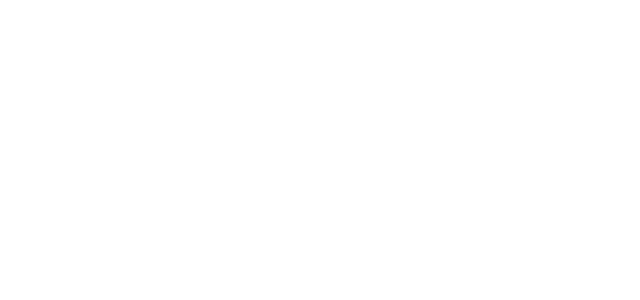
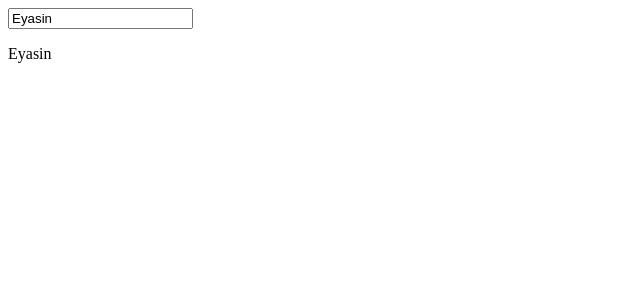
Before and after one commit to Eyasin81/React, a React (Vite) app: page /24 in a window 1280 px wide. Before the commit this address had no page. Shown: the top 300 px of the page, without its empty margins (0-640 px from the left). Built offline with nearby package versions, Linux system fonts and the light colour scheme.

Commit message:
UseState Method

```diff
--- a/src/App.jsx
+++ b/src/App.jsx
@@ -4,6 +4,7 @@
 import EventHandler_onChange_onClick from './Pages/22Event-Handler-onChange-onClick/EventHandler-onChange-onClick';
 // 23EventHandlerBinding
 import EventHandlerBinding from './Pages/23EventHandlerBinding/EventHandlerBinding';
+import UseState from './Pages/24_useState Hook/UseState';
 
 import UseStateWithObject from './Pages/29use State with Object/useStateWithObject';
 //30 Passing Data from Child To Parent
@@ -22,6 +23,7 @@
     <Route path="/" element={<All/>}/>
     <Route path="/onChang" element={<EventHandler_onChange_onClick/>}/>
     <Route path="/EventHandlerBinding" element={<EventHandlerBinding/>}/>
+    <Route path="/24" element={<UseState/>}/>
     </Routes>
     </BrowserRouter>
   );
--- /dev/null
+++ b/src/Pages/24_useState Hook/UseState.jsx
@@ -0,0 +1,22 @@
+import React,{useState} from 'react';
+
+const UseState = () => {
+const [name,setName]=useState("Eyasin")
+const HandleChang=(e)=>{
+   setName(e.target.value)
+}
+
+   return (
+      <div>
+         <input
+         type="text"
+         value={name}
+         onChange={HandleChang}
+         />
+         <p>{name}</p>
+
+      </div>
+   );
+};
+
+export default UseState;
```
